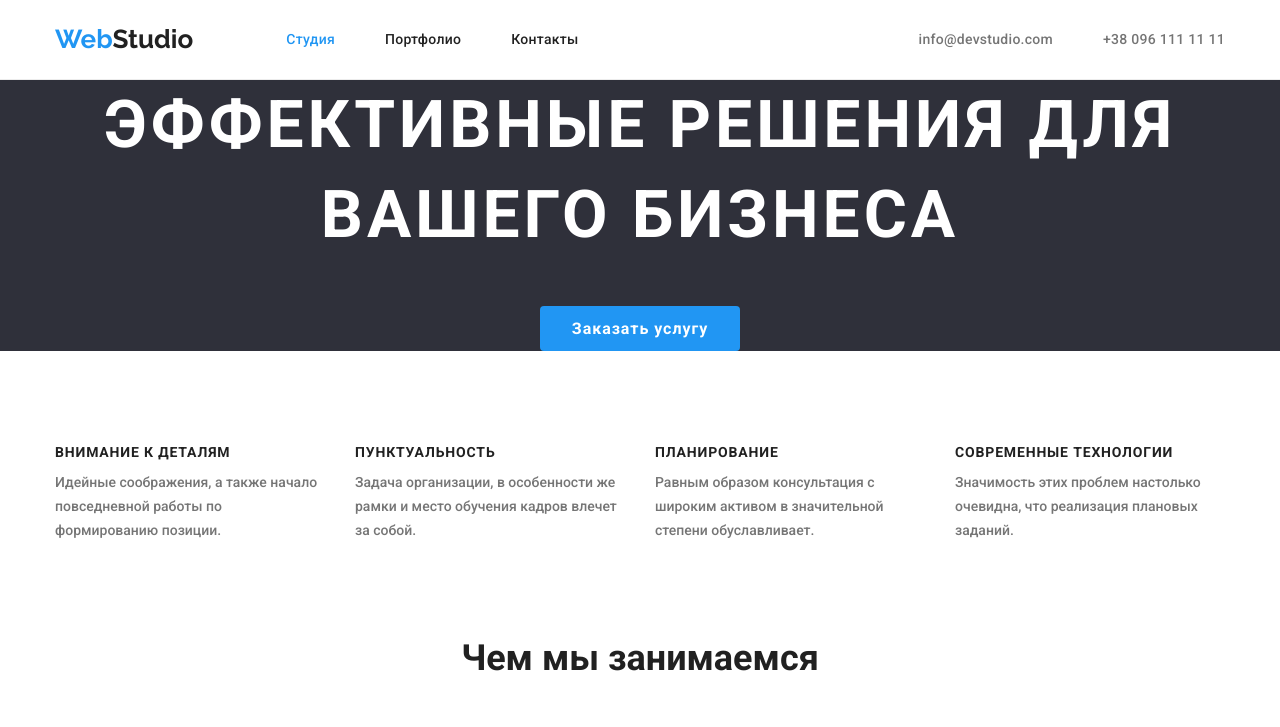
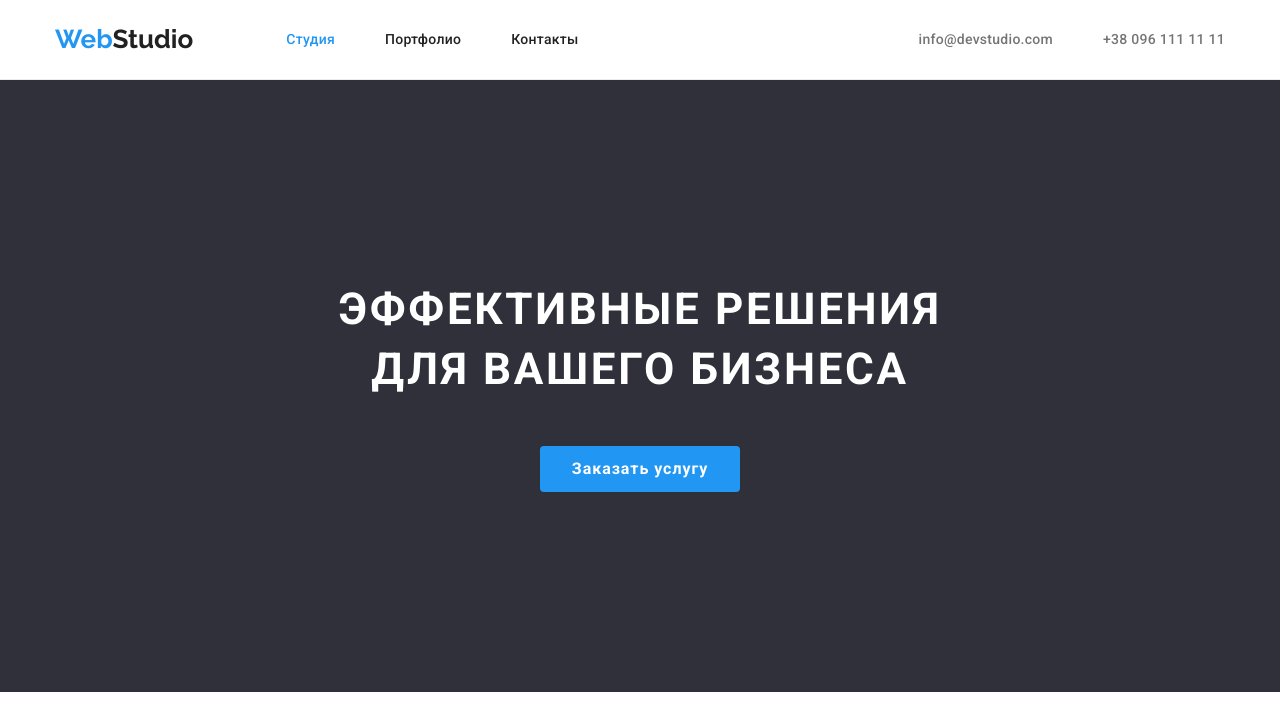
Before and after one commit to IvanTarychev/goit-markup-hw-03, a plain HTML site: page index.html in a window 1280 px wide. Shown: the top 727 px of the page. Drawn offline with nearby package versions, Linux system fonts and the light colour scheme.

Commit message:
доработка

```diff
--- a/css/styles.css
+++ b/css/styles.css
@@ -66,6 +66,8 @@ ul {
 }
 
 .homepage-logo {
+  padding-top: 24px;
+  padding-bottom: 24px;
   font-family: "Raleway", sans-serif;
   color: var(--hover-color);
   font-weight: bold;
@@ -200,11 +202,11 @@ ul {
 
 .portfolio-list > .item {
   margin-left: 30px;
-  margin-bottom: 30px;
+  margin-top: 30px;
 }
 
-.portfolio-list > .item:nth-last-child(-n + 3) {
-  margin-bottom: 0;
+.portfolio-list > .item:nth-child(-n + 3) {
+  margin-top: 0;
 }
 
 .address,
@@ -283,14 +285,21 @@ ul {
 .btn {
   border-radius: 4px;
   padding: 10px 32px;
+  cursor: pointer;
 
   letter-spacing: 0.06em;
 }
 
 /* headers & text */
 
-.slider-header {
+.hero .header {
+  width: 700px;
+  margin-right: auto;
   margin-bottom: 30px;
+  margin-left: auto;
+
+  font-size: 44px;
+  line-height: 1, 36;
 }
 
 .hdr {
@@ -320,6 +329,7 @@ ul {
 
   font-size: 14px;
   line-height: 1.71;
+  letter-spacing: 0.03em;
 }
 
 .occupation .list {
@@ -358,23 +368,25 @@ ul {
   border-bottom: solid 1px var(--nav-border-color);
 }
 
-.slider {
+.hero {
   background-color: var(--background-color);
   color: var(--white-color);
+  padding-top: 200px;
+  padding-bottom: 200px;
 
   text-align: center;
-
   font-size: 44px;
   line-height: 1.36;
   font-weight: 900;
 }
 
 .features {
-  padding: 94px 0 0;
+  padding-top: 94px;
+  padding-bottom: 94px;
 }
 
 .occupation {
-  padding: 94px 0;
+  padding-bottom: 94px;
 }
 
 .portfolio {
--- a/index.html
+++ b/index.html
@@ -39,9 +39,9 @@
     <main>
 
         <!-- Шапка -->
-        <section class="slider">
+        <section class="hero">
             <div class="container">
-                <h1 class="slider-header hdr">Эффективные решения для вашего бизнеса</h1>
+                <h1 class="header hdr">Эффективные решения для вашего бизнеса</h1>
                 <button type="button" class="btn">Заказать услугу</button>
             </div>
         </section>
```
